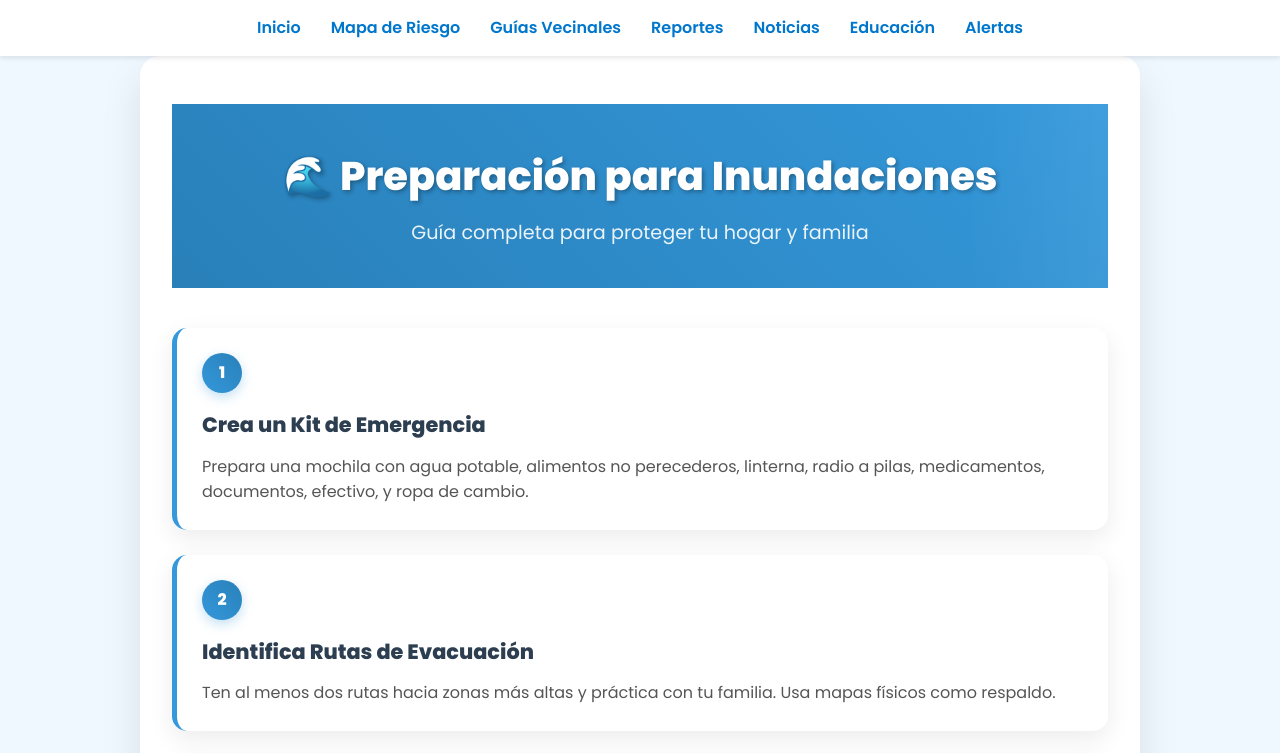
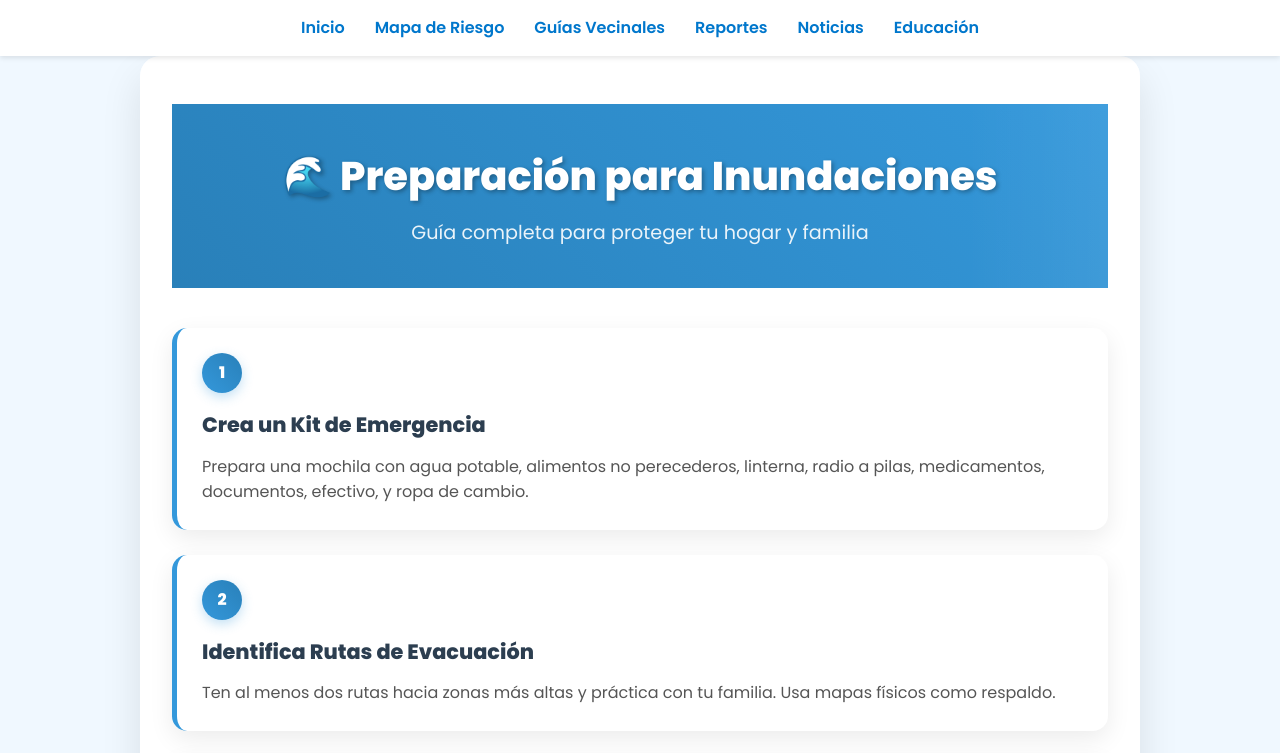
Before and after one commit to CET-Programacion-Asistida-con-IA-2025/proyecto-equipo6-grupoA, a plain HTML site: page index.html in a window 1280 px wide. Shown: the top 753 px of the page. Drawn offline with Linux system fonts and the light colour scheme.

Commit message:
Update index.html

```diff
--- a/index.html
+++ b/index.html
@@ -17,7 +17,6 @@
     <li><a href="#" onclick="cargarIframe('reportes-ciudadanos.html')">Reportes</a></li>
     <li><a href="#" onclick="cargarIframe('noticias.html')">Noticias</a></li>
     <li><a href="#" onclick="cargarIframe('educacion.html')">Educación</a></li>
-    <li><a href="#" onclick="cargarIframe('alertas.html')">Alertas</a></li>
   </ul>
 </nav>
 
```
